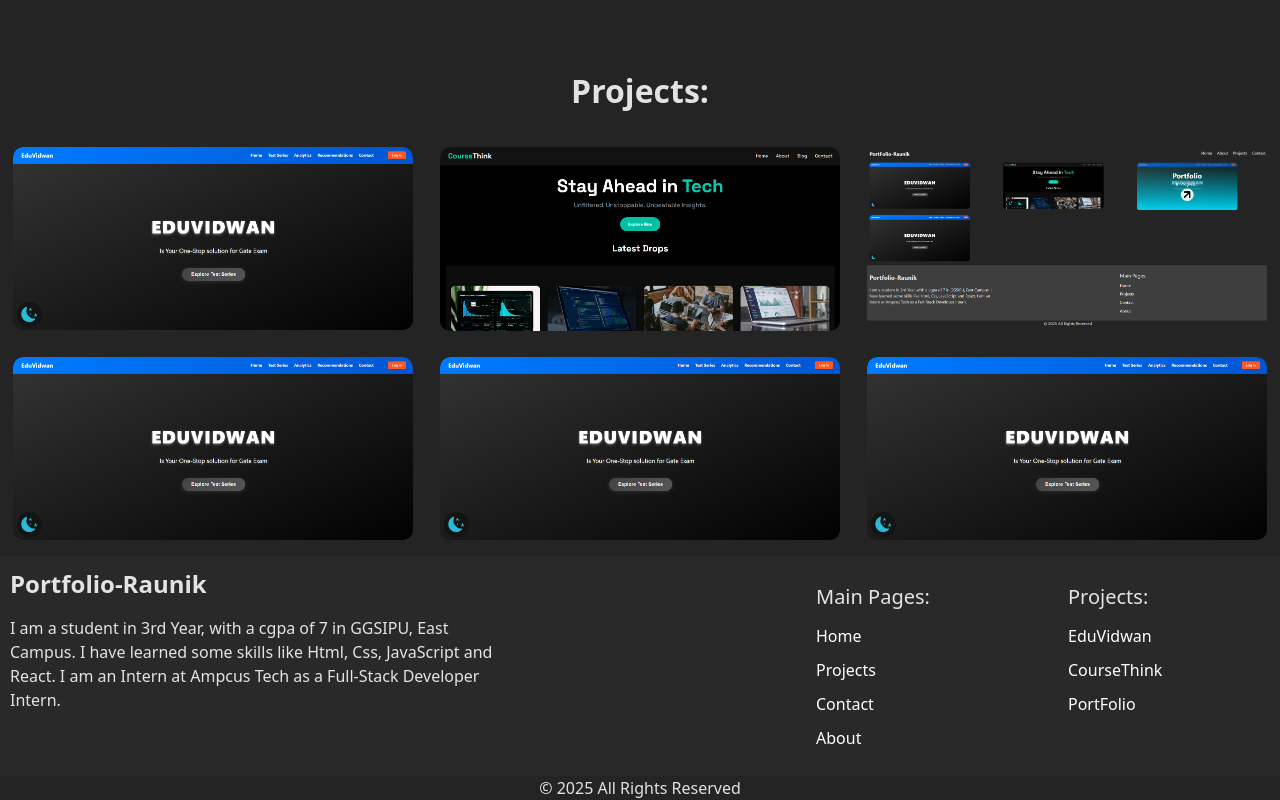
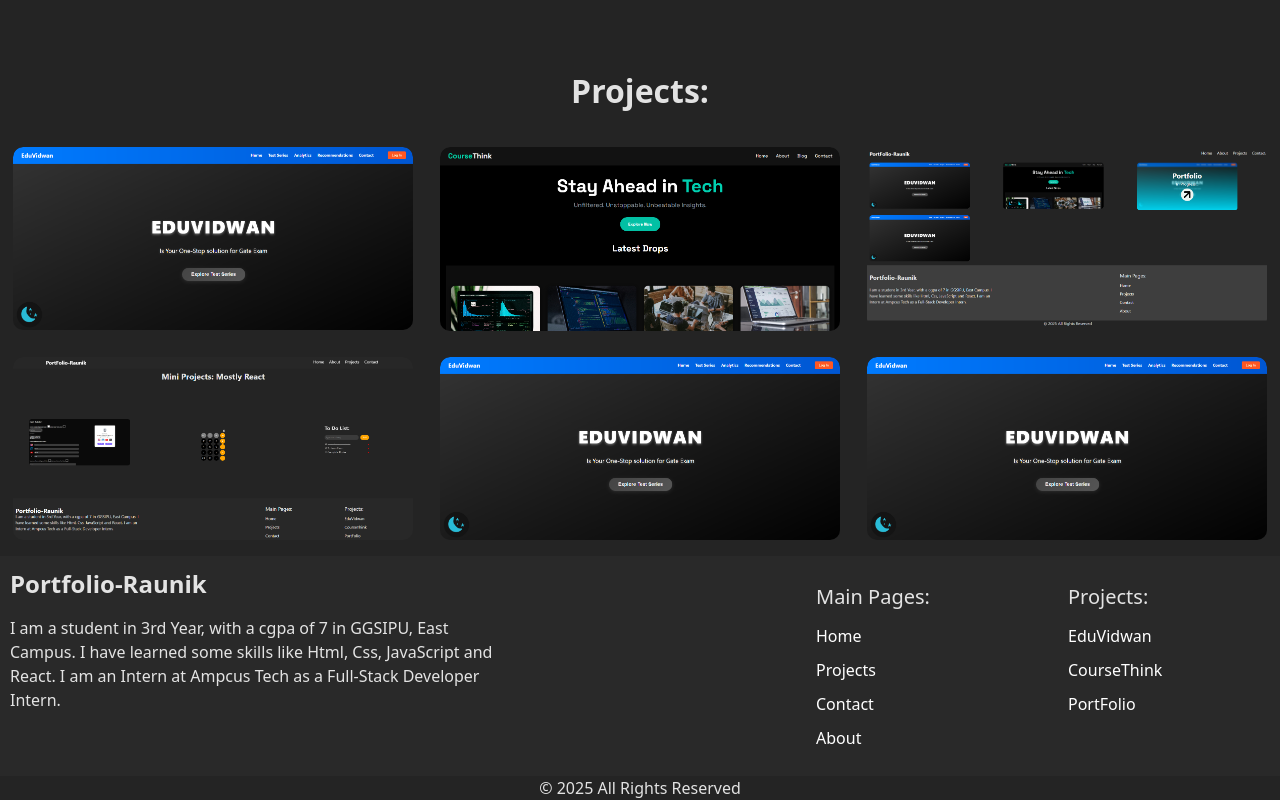
Before and after one commit to raunikdev/raunikportfolio, a React (Vite) app: page / in a window 1280 px wide. Shown: the part 917-1717 px from the top of the page. Built offline with nearby package versions, Linux system fonts and the light colour scheme.

Commit message:
change the image proj4

```diff
--- a/src/App.jsx
+++ b/src/App.jsx
@@ -7,6 +7,7 @@ import Skills from './components/Skills.jsx';
 import Proj1 from './components/images/proj1.png';
 import Proj2 from './components/images/proj2.png';
 import Proj3 from './components/images/proj3.png';
+import Proj4 from './components/images/proj4.png';
 
 
 import './App.css'
@@ -39,9 +40,9 @@ function App() {
           description="In Progress..."/>
 
         <Projects
-          image={Proj1}
+          image={Proj4}
           link=""
-          heading="Still Working"
+          heading="Mini Projects"
           description="In Progress..."/>
         <Projects
           image={Proj1}
```
Also changed, not shown: src/components/images/proj4.png (added).
